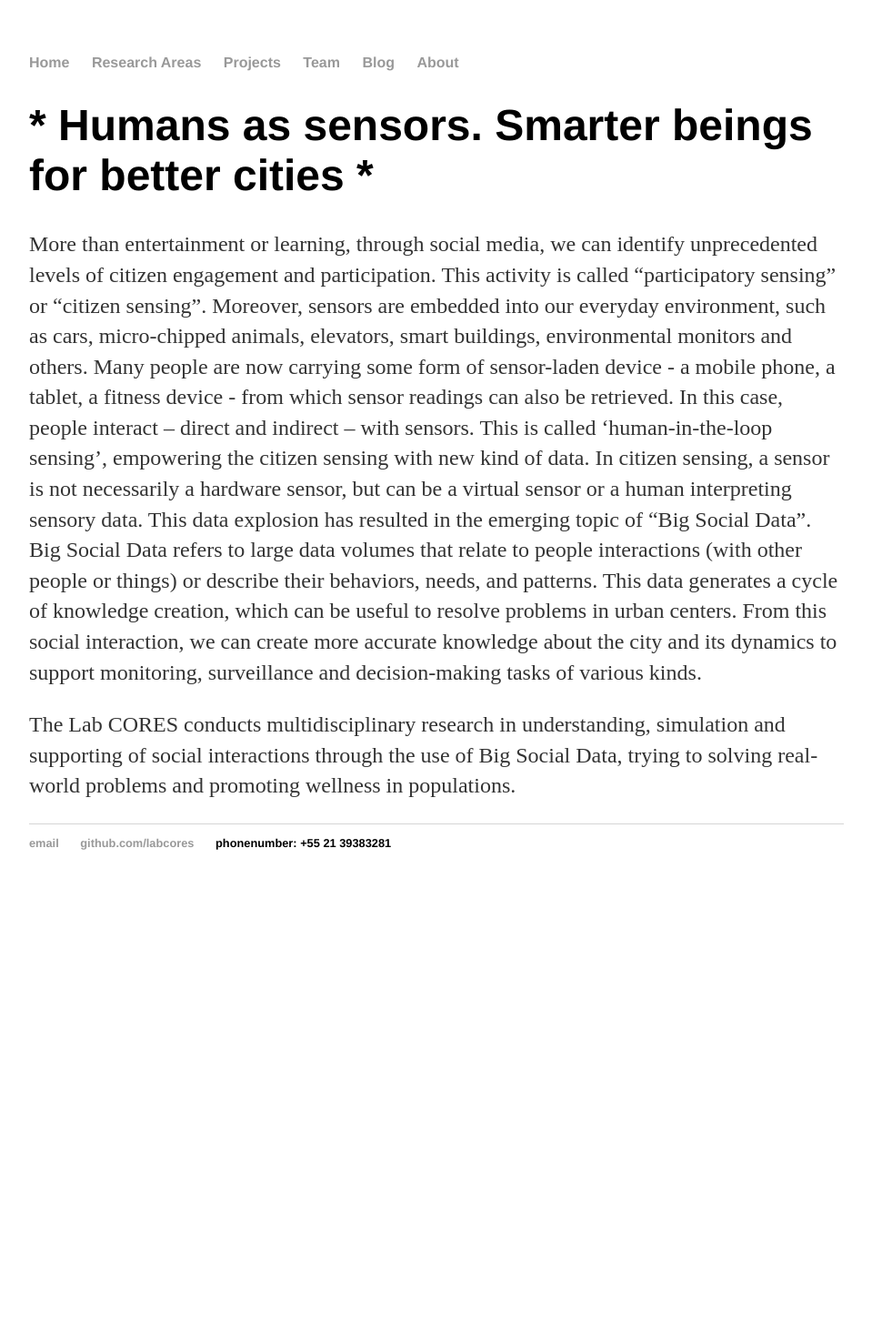
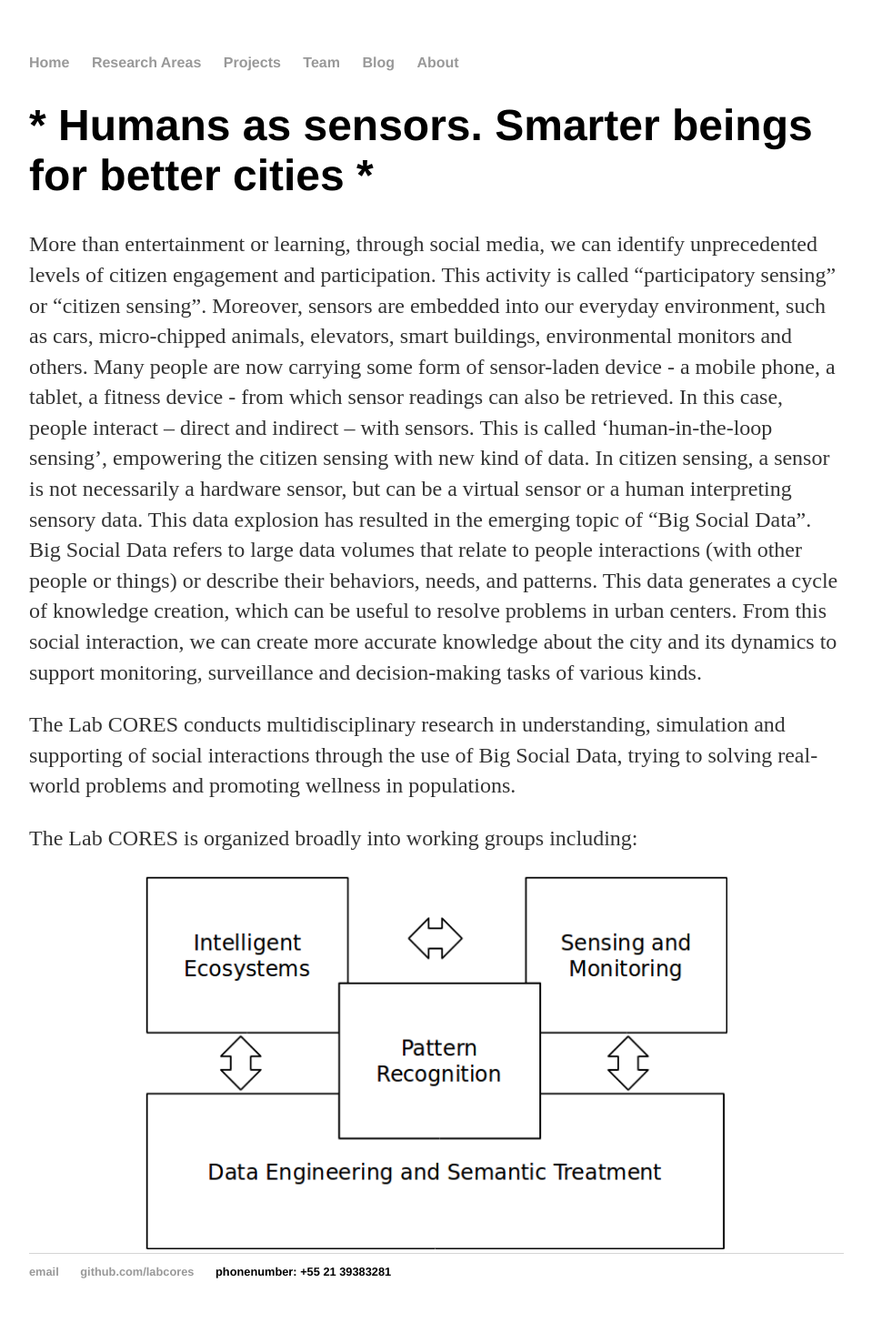
Before and after one commit to labcores/labcores.github.io, a Jekyll site: the page built from about/index.html, in a window 1280 px wide. Shown: the whole page at 91% size, without its empty margins (160-1119 px from the left). Built offline with Jekyll 4.4.1, drawn with Linux system fonts in a browser that asks for light colours; before the commit the page ends 994 px from its top, so only the background shows below that.

Commit message:
labcores-site-v1.0: about page updated

```diff
--- a/about/index.html
+++ b/about/index.html
@@ -8,4 +8,7 @@ title: Social Computing and Social Network Analysis Laboratory
 
 	<p>The Lab CORES conducts multidisciplinary research in understanding, simulation and supporting of social interactions through the use of Big Social Data, trying to solving real-world problems and promoting wellness in populations. </p>
 
+	<p>The Lab CORES is organized broadly into working groups including: </p>
+	<center><img src="/images/site-structure/cores-areas.png" width="640" height="410" /></center>
+
 </div><!-- /.blurb -->
```
